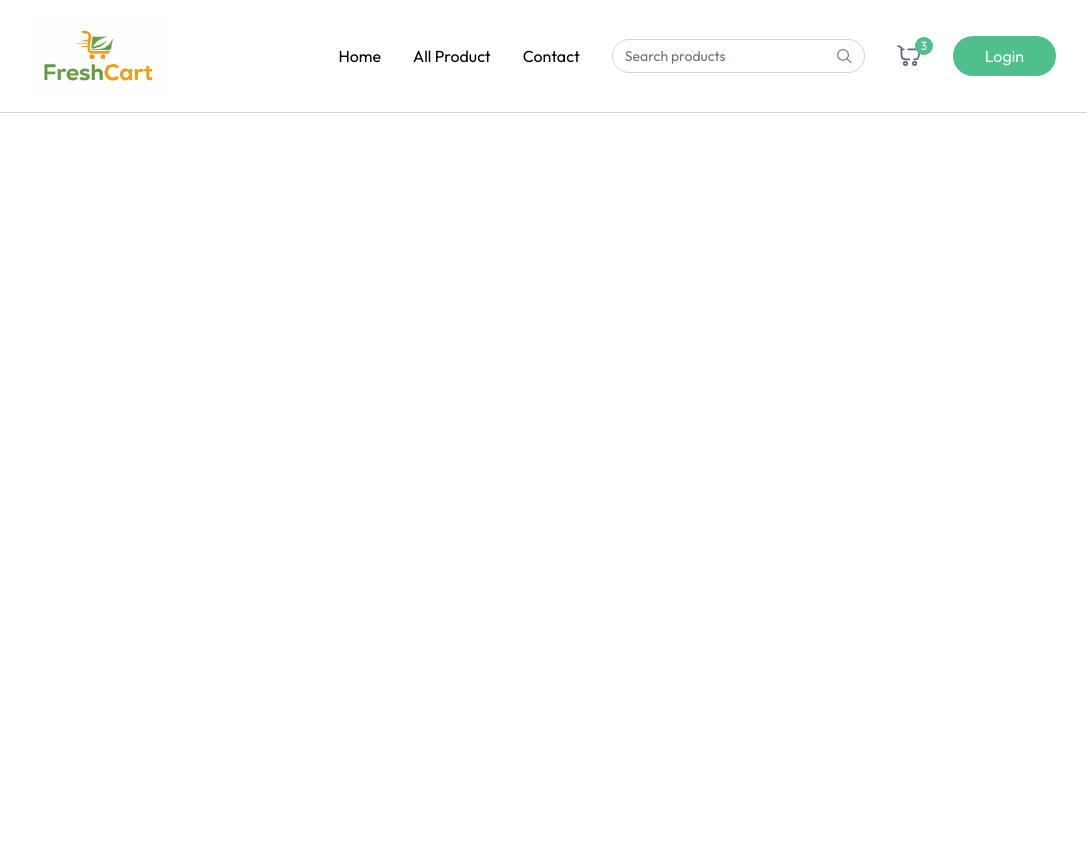
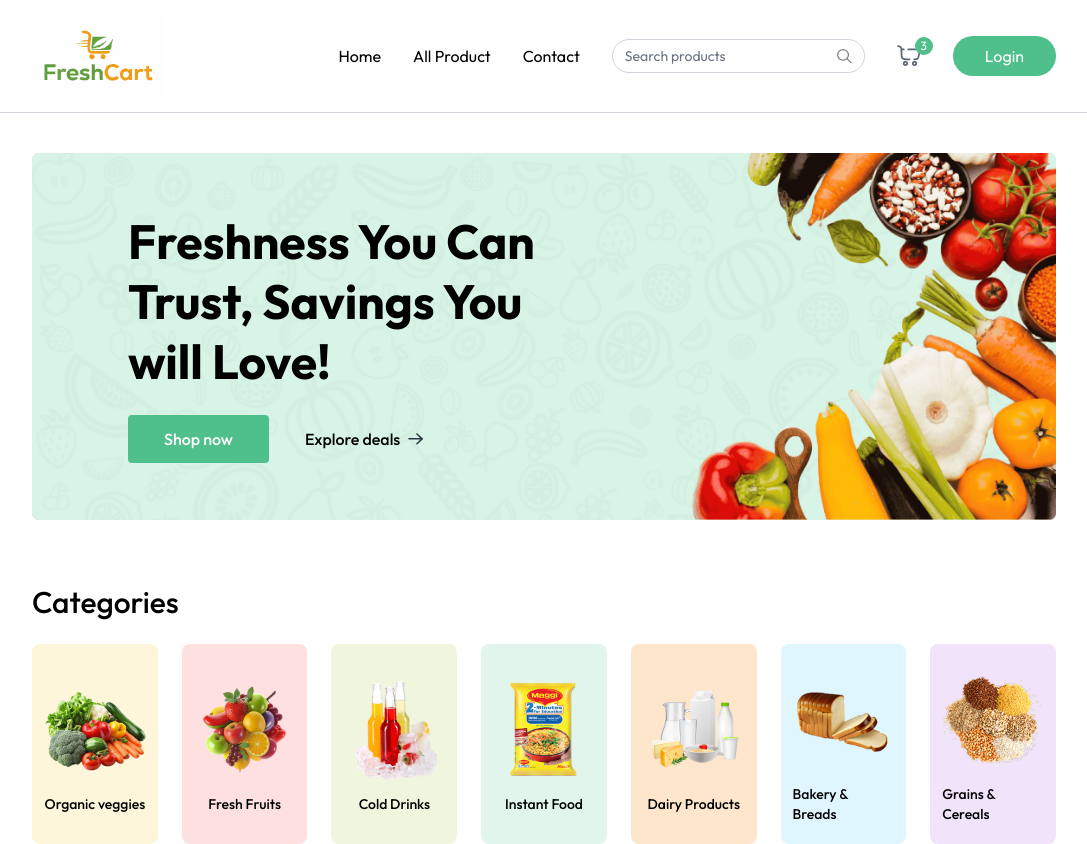
Before and after one commit to Palla04/Grocery-App, a React (Vite) app in the folder grocery-delivery-app/: page / in a window 1280 px wide. Shown: the whole page, without its empty margins (96-1183 px from the left). Before the commit the page ends 800 px from the top, so only its background shows below. Built offline with nearby package versions, Linux system fonts and the light colour scheme.

Commit message:
Banner section and category is done

```diff
--- a/grocery-delivery-app/src/App.jsx
+++ b/grocery-delivery-app/src/App.jsx
@@ -1,10 +1,20 @@
 import React from 'react'
 import Navbar from './components/Navbar'
+import Home from './pages/Home'
+import { Routes, Route, useLocation } from 'react-router-dom';
+
 
 const App = () => {
+
+  const isSellerPath = useLocation().pathname.includes("seller");
   return (
     <div>
-       <Navbar/>
+       {isSellerPath ? null : <Navbar/> }
+       <div className={`${isSellerPath ? "" : "px-6 md:px-16 lg:px-24 xl:px-32"}`}>
+        <Routes>
+          <Route path='/' element={<Home/>}/>
+        </Routes>
+       </div>
     </div>
   )
 }
--- /dev/null
+++ b/grocery-delivery-app/src/components/Categories.jsx
@@ -0,0 +1,36 @@
+import React from 'react'
+import { categories } from '../assets/assets'
+import { useAppContext } from '../context/AppContext'
+
+const Categories = () => {
+
+  const {navigate} = useAppContext()
+  return (
+    <div className='mt-16'>
+      <p className='text-2xl md:text-3xl font-medium'>Categories</p>
+      <div className='grid grid-cols-2 sm:grid-cols-3 md:grid-cols-5 lg:grid-cols-6
+      xl:grid-cols-7 mt-6 gap-6'>
+
+       {categories.map((category, index)=>(
+           <div key={index}
+           className='group cursor-pointer py-5 px-3 gap-2 rounded-lg flex flex-col justify-center items-center'
+           style={{backgroundColor: category.bgColor}}
+           onClick={()=>{
+                navigate(`/products/${category.path.toLowerCase()}`);
+                scrollTo(0,0);
+           }}>
+              <img src={category.image} alt={category.text} className='group-hover:scale-108 transition
+              max-w-28'/>
+              <p className='text-sm font-medium'>{category.text}</p>
+           </div>
+
+       ))}
+
+
+
+      </div>
+    </div>
+  )
+}
+
+export default Categories
--- /dev/null
+++ b/grocery-delivery-app/src/components/MainBanner.jsx
@@ -0,0 +1,33 @@
+import React from 'react'
+import { assets } from '../assets/assets'
+import { Link } from 'react-router-dom'
+
+const MainBanner = () => {
+  return (
+    <div className='relative'>
+       <img src={assets.main_banner_bg} alt="banner" className='w-full hidden md:block' />
+       <img src={assets.main_banner_bg_sm} alt="banner" className='w-full md:hidden' />
+       <div className='absolute inset-0 flex flex-col items-center md:items-start justify-end
+           md:justify-center pb-24 md:pb-0 px-4 md:pl-18 lg:pl-24'>
+            <h1 className='text-3xl md:text-4xl lg:text-5xl font-bold text-center md:text-left max-w-72 md:max-w-80 lg:max-w-105 leading-tight lg:leading-15'>
+                Freshness You Can Trust, Savings You will Love!
+            </h1>
+
+
+            <div className='flex items-center mt-6 font-medium'>
+                <Link to={"/products"} className='group flex items-center gap-2 px-7 md:px-9 py-3 bg-primary hover:bg-primary-dull transition rounded text-white cursor-pointer'>
+                Shop now
+                <img className='md:hidden transition group-focus:translate-x-1' src={assets.white_arrow_icon} alt="arrow" />
+                </Link>
+
+                <Link to={"/products"} className='group hidden md:flex items-center gap-2 px-9 py-3 cursor-pointer'>
+                Explore deals
+                <img className='transition group-hover:translate-x-1' src={assets.black_arrow_icon} alt="arrow" />
+                </Link>
+            </div>
+        </div>
+    </div>
+  )
+}
+
+export default MainBanner
--- /dev/null
+++ b/grocery-delivery-app/src/pages/Home.jsx
@@ -0,0 +1,14 @@
+import React from 'react'
+import MainBanner from '../components/MainBanner'
+import Catagories from '../components/Categories'
+
+const Home = () => {
+  return (
+    <div className='mt-10'>
+       <MainBanner/>
+       <Catagories/>
+    </div>
+  )
+}
+
+export default Home
```
